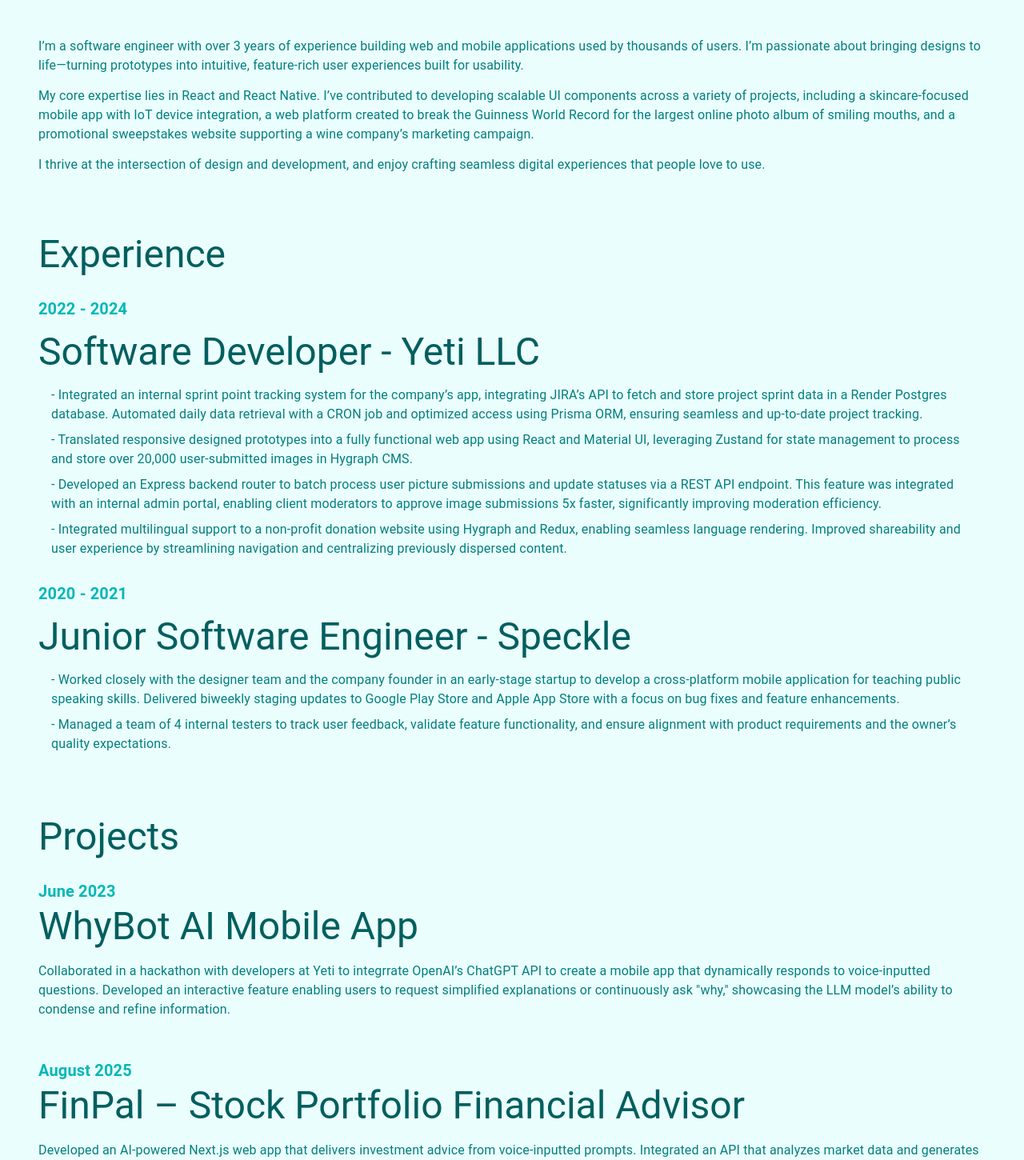
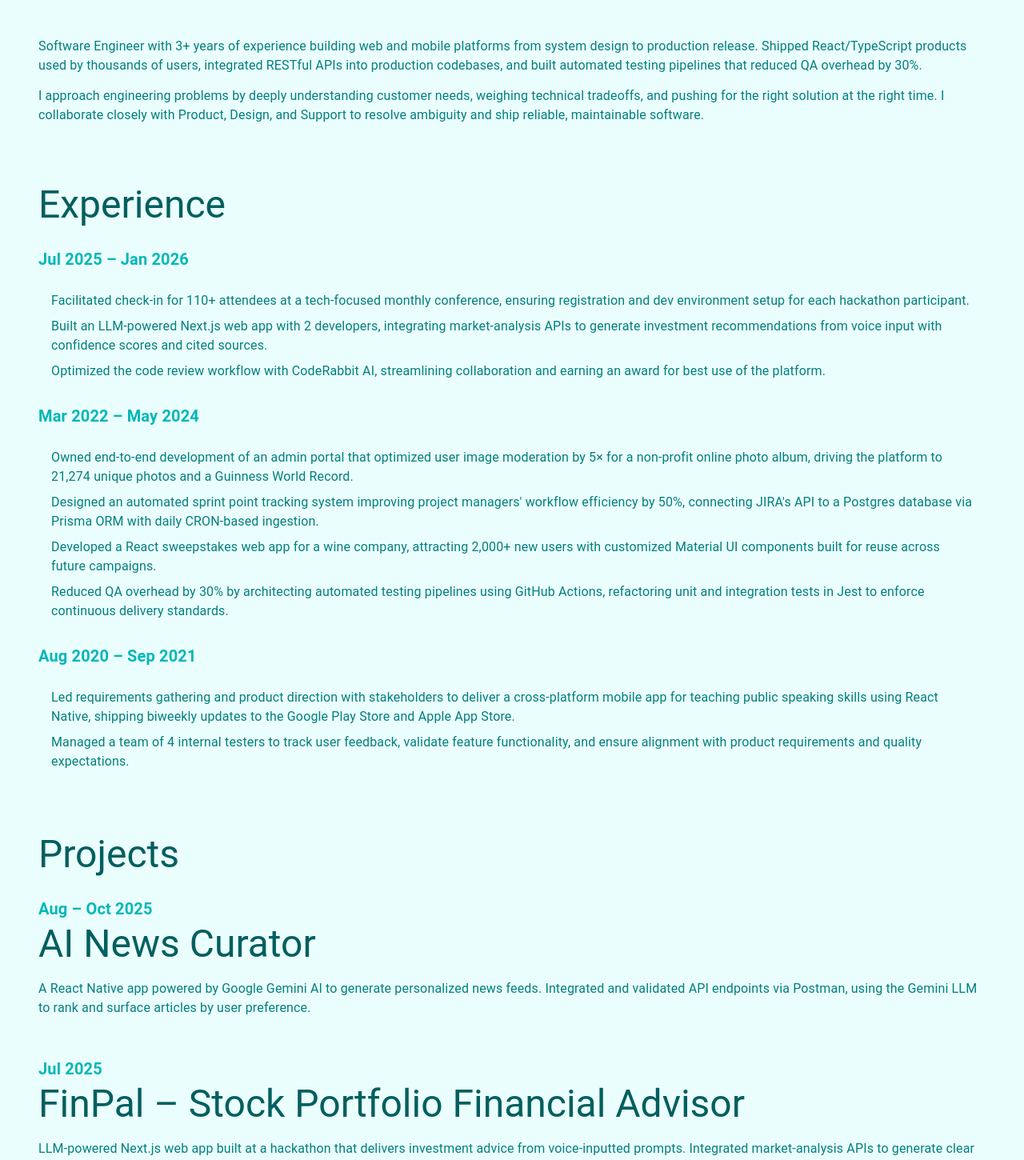
Before and after one commit to Harry823/harrytjahja-website, a Next.js app: page / in a window 1280 px wide. Shown: the part 416-1866 px from the top of the page at 80% size. Built offline with nearby package versions, Linux system fonts and the light colour scheme; what @mui/material-nextjs would draw is missing.

Commit message:
updated content types and text

```diff
--- a/src/shared/constants.ts
+++ b/src/shared/constants.ts
@@ -1,76 +1,62 @@
 import { Project, WorkExperience } from "./types";
 
 export const ABOUT_ME = [
-  "I’m a software engineer with over 3 years of experience building web and mobile\
-  applications used by thousands of users. I’m passionate about bringing designs to\
-  life—turning prototypes into intuitive, feature-rich user experiences built for usability.",
-  "My core expertise lies in React and React Native. I’ve contributed to developing scalable\
-  UI components across a variety of projects, including a skincare-focused mobile app with\
-  IoT device integration, a web platform created to break the Guinness World Record for the\
-  largest online photo album of smiling mouths, and a promotional sweepstakes website\
-  supporting a wine company’s marketing campaign.",
-  "I thrive at the intersection of design and development,\
-  and enjoy crafting seamless digital experiences that people love to use."
-]
+  "Software Engineer with 3+ years of experience building web and mobile platforms from system design to production release. Shipped React/TypeScript products used by thousands of users, integrated RESTful APIs into production codebases, and built automated testing pipelines that reduced QA overhead by 30%.",
+  "I approach engineering problems by deeply understanding customer needs, weighing technical tradeoffs, and pushing for the right solution at the right time. I collaborate closely with Product, Design, and Support to resolve ambiguity and ship reliable, maintainable software."
+];
 
 export const EXPERIENCE_LIST: WorkExperience[] = [
   {
-    companyPosition: 'Software Developer - Yeti LLC',
-    experienceTime: '2022 - 2024',
+    company: 'SF Bay Area Builders',
+    role: 'Hackathon Conference Volunteer',
+    experienceTime: 'Jul 2025 – Jan 2026',
     positionDescription: [
-      '- Integrated an internal sprint point tracking system for the company’s app,\
-        integrating JIRA’s API to fetch and store project sprint data in a Render Postgres database.\
-        Automated daily data retrieval with a CRON job and optimized access using Prisma ORM,\
-        ensuring seamless and up-to-date project tracking.',
-      '- Translated responsive designed prototypes into a fully functional web app using React\
-        and Material UI, leveraging Zustand for state management to process and store over 20,000\
-        user-submitted images in Hygraph CMS.',
-      '- Developed an Express backend router to batch process user picture submissions and\
-        update statuses via a REST API endpoint. This feature was integrated with an internal\
-        admin portal, enabling client moderators to approve image submissions 5x faster,\
-        significantly improving moderation efficiency.',
-      '- Integrated multilingual support to a non-profit donation website using Hygraph and Redux,\
-        enabling seamless language rendering. Improved shareability and user experience by\
-        streamlining navigation and centralizing previously dispersed content.'
-    ]
+      'Facilitated check-in for 110+ attendees at a tech-focused monthly conference, ensuring registration and dev environment setup for each hackathon participant.',
+      'Built an LLM-powered Next.js web app with 2 developers, integrating market-analysis APIs to generate investment recommendations from voice input with confidence scores and cited sources.',
+      'Optimized the code review workflow with CodeRabbit AI, streamlining collaboration and earning an award for best use of the platform.',
+    ],
   },
   {
-    companyPosition: 'Junior Software Engineer - Speckle',
-    experienceTime: '2020 - 2021',
+    company: 'Yeti LLC',
+    role: 'Junior Software Developer',
+    experienceTime: 'Mar 2022 – May 2024',
     positionDescription: [
-      '- Worked closely with the designer team and the company founder in an\
-        early-stage startup to develop a cross-platform mobile application for teaching public\
-        speaking skills. Delivered biweekly staging updates to Google Play Store and Apple App\
-        Store with a focus on bug fixes and feature enhancements.',
-      '- Managed a team of 4 internal testers to track user feedback, validate feature functionality,\
-        and ensure alignment with product requirements and the owner’s quality expectations.'
-  ]
+      'Owned end-to-end development of an admin portal that optimized user image moderation by 5× for a non-profit online photo album, driving the platform to 21,274 unique photos and a Guinness World Record.',
+      'Designed an automated sprint point tracking system improving project managers\' workflow efficiency by 50%, connecting JIRA\'s API to a Postgres database via Prisma ORM with daily CRON-based ingestion.',
+      'Developed a React sweepstakes web app for a wine company, attracting 2,000+ new users with customized Material UI components built for reuse across future campaigns.',
+      'Reduced QA overhead by 30% by architecting automated testing pipelines using GitHub Actions, refactoring unit and integration tests in Jest to enforce continuous delivery standards.',
+    ],
+  },
+  {
+    company: 'Speckle Corp',
+    role: 'Associate Front End Software Engineer',
+    experienceTime: 'Aug 2020 – Sep 2021',
+    positionDescription: [
+      'Led requirements gathering and product direction with stakeholders to deliver a cross-platform mobile app for teaching public speaking skills using React Native, shipping biweekly updates to the Google Play Store and Apple App Store.',
+      'Managed a team of 4 internal testers to track user feedback, validate feature functionality, and ensure alignment with product requirements and quality expectations.',
+    ],
   },
 ];
 
 export const PROJECT_LIST: Project[] = [
   {
-    projectName: 'WhyBot AI Mobile App',
-    experienceTime: 'June 2023',
-    projectDescription: 'Collaborated in a hackathon with developers at Yeti to integrrate OpenAI’s\
-     ChatGPT API to create a mobile app that dynamically responds to voice-inputted questions.\
-      Developed an interactive feature enabling users to request simplified explanations or\
-       continuously ask "why," showcasing the LLM model’s ability to condense and refine information.'
+    projectName: 'AI News Curator',
+    experienceTime: 'Aug – Oct 2025',
+    projectDescription: 'A React Native app powered by Google Gemini AI to generate personalized news feeds. Integrated and validated API endpoints via Postman, using the Gemini LLM to rank and surface articles by user preference.',
+    tags: ['React Native', 'Google Gemini', 'Postman', 'REST API'],
   },
   {
     projectName: 'FinPal – Stock Portfolio Financial Advisor',
-    experienceTime: 'August 2025',
-    projectDescription: 'Developed an AI-powered Next.js web app that delivers investment advice\
-     from voice-inputted prompts. Integrated an API that analyzes market data and generates clear\
-      and simple recommendations with confidence scores, rationale, and cited sources.'
+    experienceTime: 'Jul 2025',
+    projectDescription: 'LLM-powered Next.js web app built at a hackathon that delivers investment advice from voice-inputted prompts. Integrated market-analysis APIs to generate clear recommendations with confidence scores, rationale, and cited sources. Awarded best use of CodeRabbit AI.',
+    tags: ['Next.js', 'TypeScript', 'LLM', 'Voice API', 'CodeRabbit AI'],
   },
-  {
-    projectName: 'AI News Curator',
-    experienceTime: 'August 2025 – Present',
-    projectDescription: 'Developed a React Native mobile app utilizing Google Gemini AI \
-    to personalize news curation based on user interests. Evaluated API endpoints with\
-      Postman to assess scalability and use cases, and integrated them to gather articles \
-      from various sources. Applied Gemini LLM to filter fetched articles and deliver the most \
-      relevant articles aligned with user preferences.'
-  }
 ];
+
+export const SKILLS_LIST = [
+  { category: 'Languages',    items: ['TypeScript', 'JavaScript', 'Python', 'Java', 'C++'] },
+  { category: 'Frontend',     items: ['React', 'React Native', 'Next.js', 'Tailwind CSS', 'Redux', 'HTML', 'CSS', 'Material UI'] },
+  { category: 'Backend',      items: ['Node.js', 'Express', 'REST APIs', 'CRON Jobs'] },
+  { category: 'Testing & CI', items: ['Jest', 'GitHub Actions', 'CodeRabbit AI'] },
+  { category: 'Tools',        items: ['Git', 'Postman', 'Vercel'] },
+];
```
Also changed, not shown: src/shared/types.ts (+8 -6 lines).
